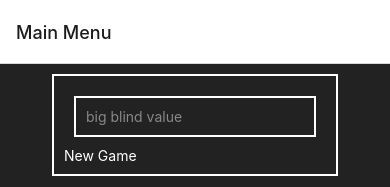
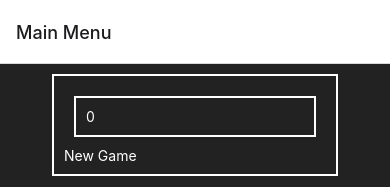
Before and after one commit to Pitanga19/poker-chips, a React Native app in the folder pc-frontend/: screen /MainMenu in a window 390 px wide. Shown: the top 187 px of the page. Built offline with nearby package versions, Linux system fonts and the light colour scheme.

Commit message:
Modify MainMenuScreen func by modify bigBlindValue const to be number type at MainMenu.tsx -f

```diff
--- a/pc-frontend/screens/MainMenuScreen.tsx
+++ b/pc-frontend/screens/MainMenuScreen.tsx
@@ -10,11 +10,11 @@ type MainMenuScreenNavigationProp = NativeStackNavigationProp<RootStackParamList
 
 const MainMenuScreen = () => {
     const navigation = useNavigation<MainMenuScreenNavigationProp>();
-    const [bigBlindValue, setBigBlindValue] = useState<string>('');
+    const [bigBlindValue, setBigBlindValue] = useState<number>(0);
 
     const createNewGame = async () => {
         try {
-            if (bigBlindValue === '') throw new Error('Missing big blind value.');
+            if (bigBlindValue === 0) throw new Error('Missing big blind value.');
 
             const response = await fetch(`http://${IP}:${PORT}/api/newGame`, {
                 method: 'POST',
@@ -36,7 +36,7 @@ const MainMenuScreen = () => {
         }
     }
 
-    const handleBigBlindValue = (value: string) => { setBigBlindValue(value)};
+    const handleBigBlindValue = (value: string) => { setBigBlindValue(parseInt(value))};
 
     return (
         <View style={ styles.main }>
@@ -45,7 +45,7 @@ const MainMenuScreen = () => {
                     style={ styles.input }
                     placeholder="big blind value"
                     placeholderTextColor= {'#888'}
-                    value={ bigBlindValue }
+                    value={ bigBlindValue.toString() }
                     onChangeText={ handleBigBlindValue }
                     keyboardType="numeric"
                 />
```
